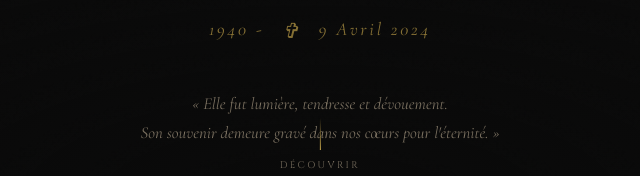
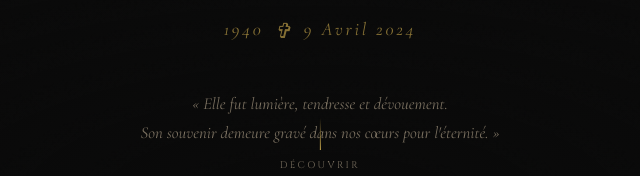
Before and after one commit to ZolamJr/Djuikam-Colette-Memoire, a plain HTML site: page index.html in a window 1280 px wide. Shown: the part 595-771 px from the top of the page, 320-960 px from the left. Drawn offline with nearby package versions, Linux system fonts and the light colour scheme.

Commit message:
Update index.html

```diff
--- a/index.html
+++ b/index.html
@@ -693,9 +693,7 @@
 
     <!-- 👉 Dates de naissance et de décès -->
     <p class="hero-dates">
-      1940 -
-      <span class="croix">✞</span>
-      9 Avril 2024
+      1940<span class="croix">✞</span>9 Avril 2024
     </p>
 
     <!-- 👉 Citation ou verset en hommage -->
```
